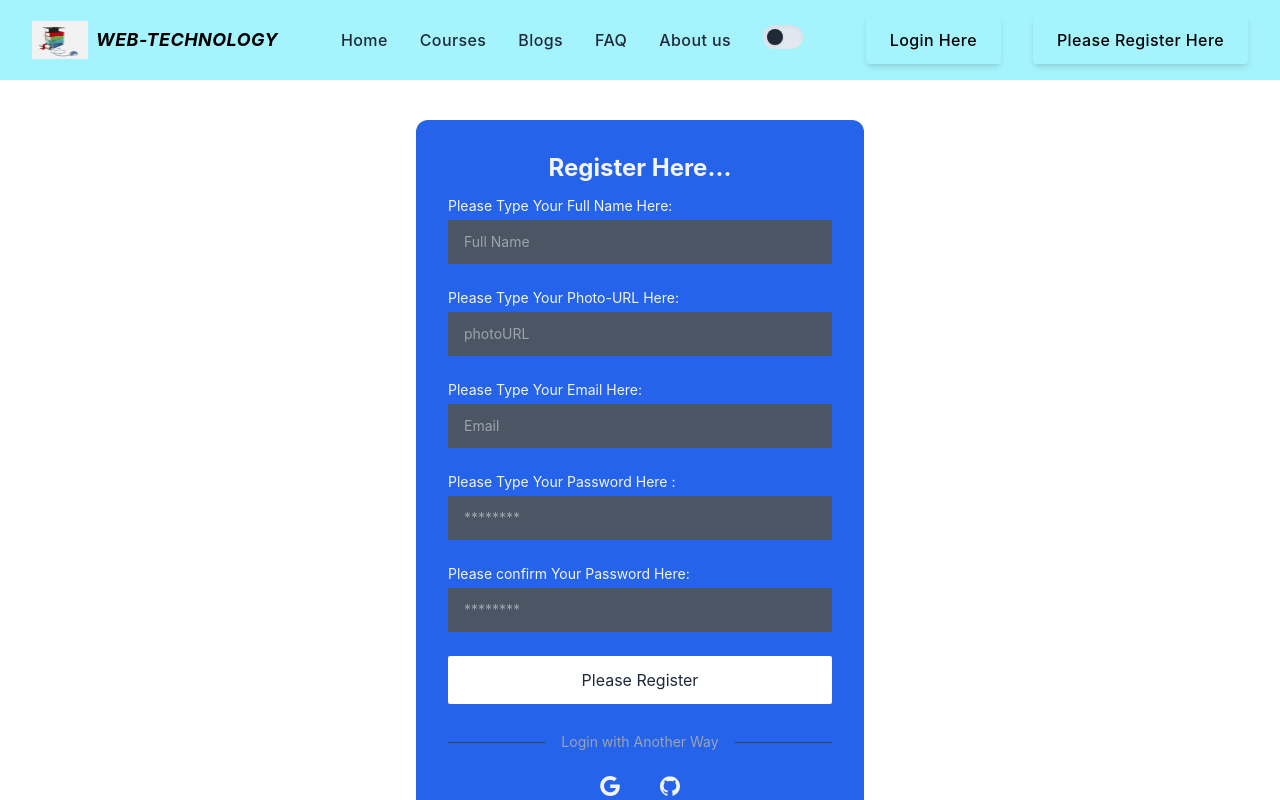
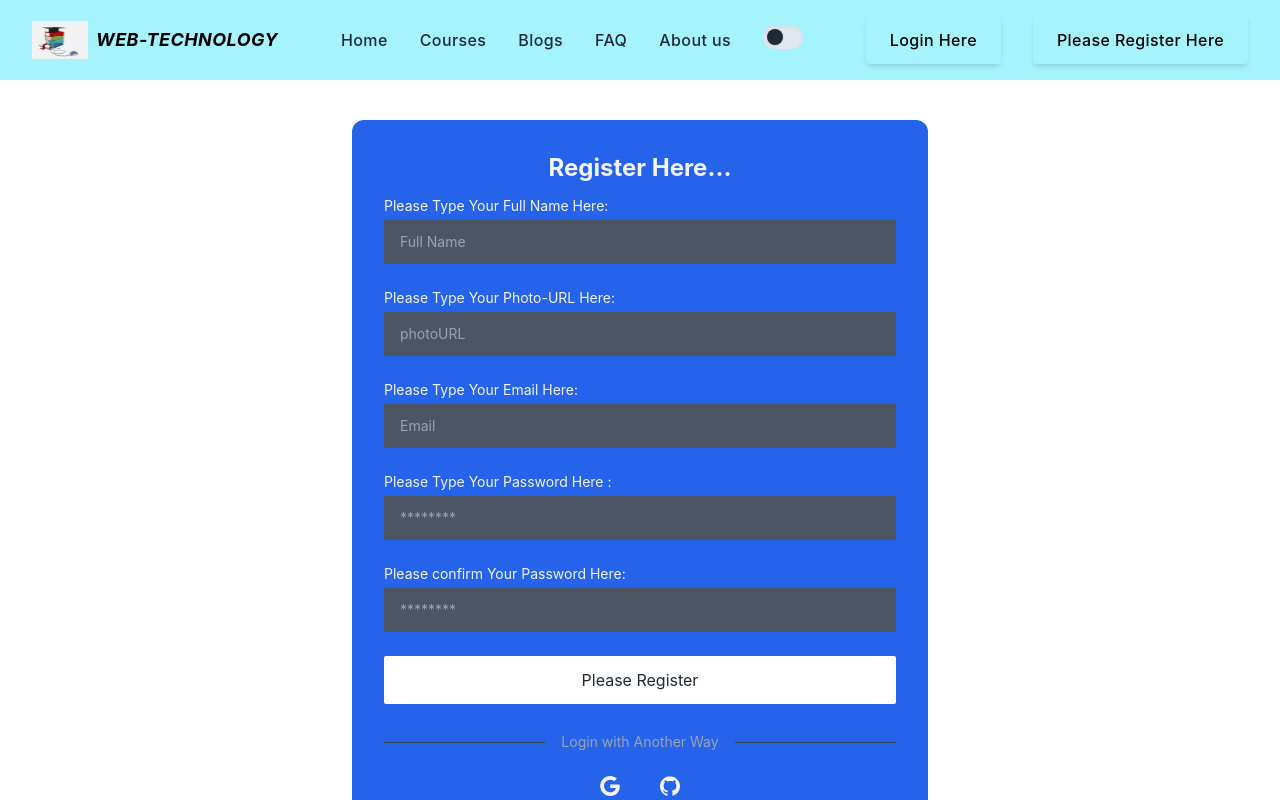
Before and after one commit to mahabub5090/my-ass-1--client-side, a React (Create React App) app: page /register in a window 1280 px wide. Shown: the top 800 px of the page. Built offline with nearby package versions, Linux system fonts and the light colour scheme; no server answers.

Commit message:
Register  page UI  degsin  updated

```diff
--- a/src/pages/shared/loginRegister/Register.js
+++ b/src/pages/shared/loginRegister/Register.js
@@ -71,7 +71,7 @@ const Register = () => {
     <>
       <Header />
       <section>
-        <div className="w-full max-w-md p-8 space-y-3 rounded-xl text-gray-100 bg-blue-600  mx-auto my-10">
+        <div className="w-full max-w-xl p-8 space-y-3 rounded-xl text-gray-100 bg-blue-600  mx-auto my-10">
           <h1 className="text-2xl font-bold text-center">Register Here...</h1>
           <p className="text-red-400 text-center">{error}</p>
           <form
```
